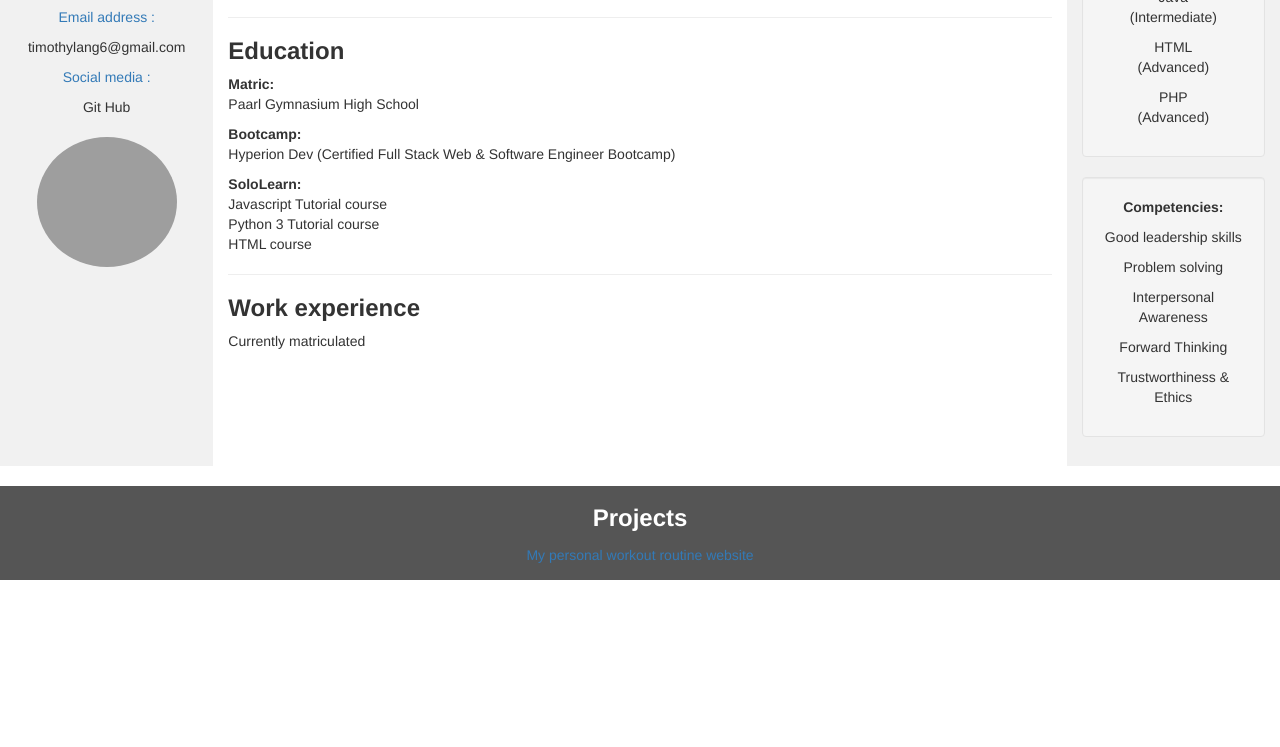
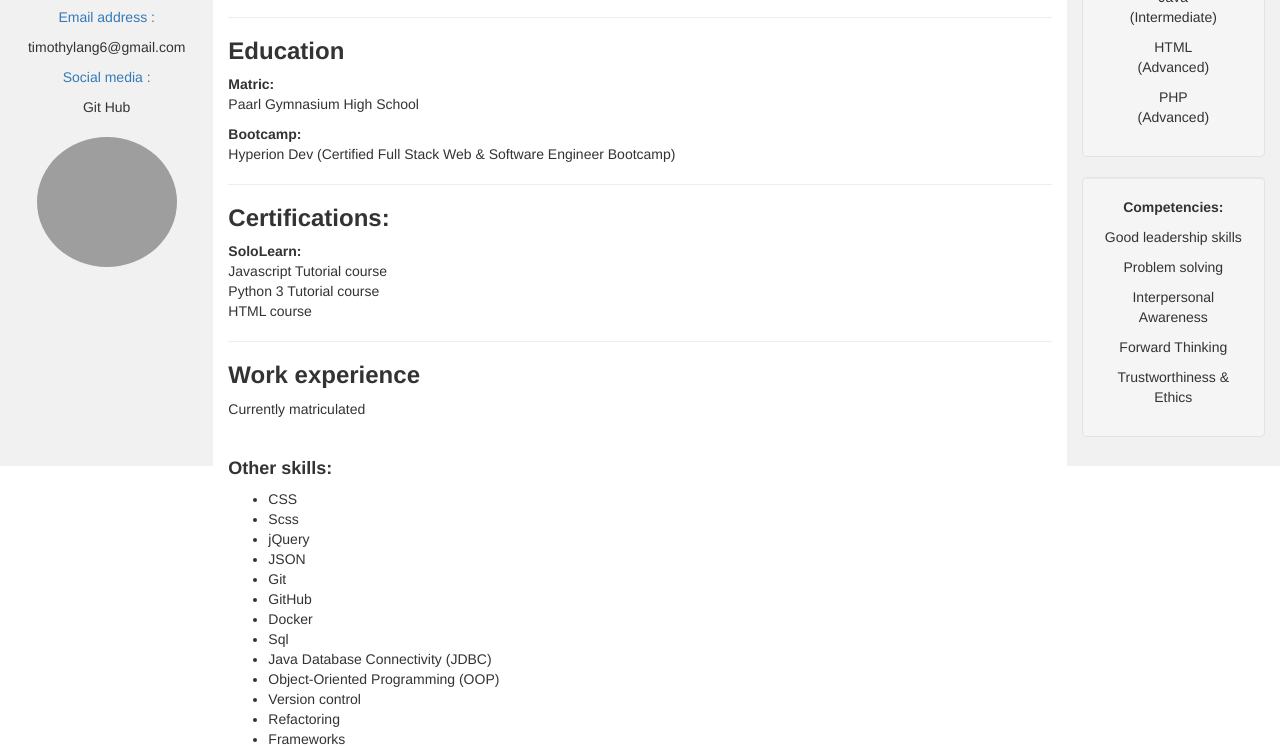
Before and after one commit to TimothyLang-tech/Robert-CV, a plain HTML site: page index.html in a window 1280 px wide. Shown: the part 205-952 px from the top of the page. Before the commit the page ends 800 px from the top, so only its background shows below. Drawn offline with nearby package versions, Linux system fonts and the light colour scheme; grey boxes are pictures that could not be loaded.

Commit message:
Update cv
Added skills and more fetures

```diff
--- a/index.html
+++ b/index.html
@@ -69,14 +69,39 @@
             <h3><b>Education</b></h3>
             <p><b>Matric:</b> <br> Paarl Gymnasium High School</p>
             <p><b>Bootcamp:</b> <br> Hyperion Dev (Certified Full Stack Web & Software Engineer Bootcamp)</p>
+
+            <hr>
+
+            <h3><b>Certifications:</b></h3>
             <p><b>SoloLearn: </b><br> Javascript Tutorial course <br> Python 3 Tutorial course <br> HTML course</p>
 
 
             <hr>
             <h3><b>Work experience</b></h3>
             <p>Currently matriculated</p>
+
+            <br>
+
+            <h4><b>Other skills:</b></h4>
+            <ul>
+              <li>CSS</li>
+              <li>Scss</li>
+              <li>jQuery</li>
+              <li>JSON</li>
+              <li>Git</li>
+              <li>GitHub</li>
+              <li>Docker</li>
+              <li>Sql</li>
+              <li>Java Database Connectivity (JDBC)</li>
+              <li>Object-Oriented Programming (OOP)</li>
+              <li>Version control</li>
+              <li>Refactoring</li>
+              <li>Frameworks</li>
+            </ul>
+
+            <hr>
+
           </div>
-
 
 
           <div class="col-sm-2 sidenav">
```
